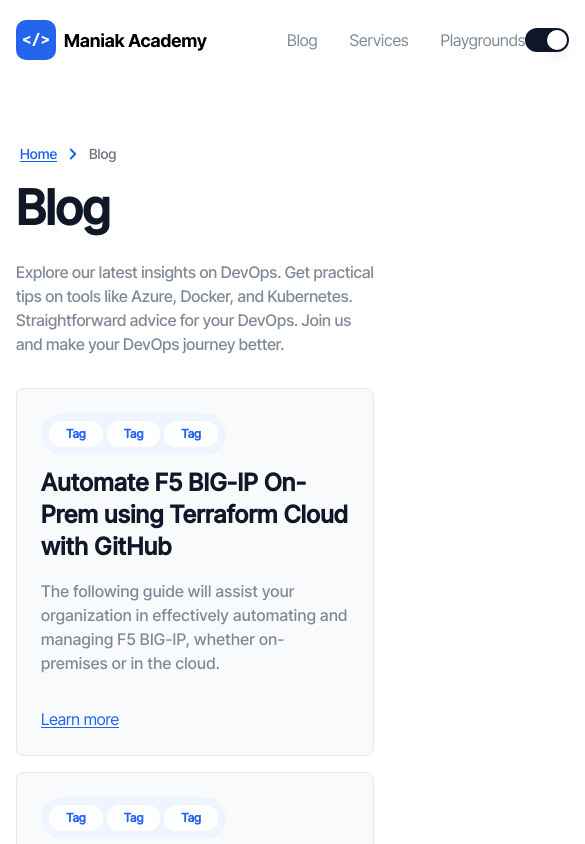
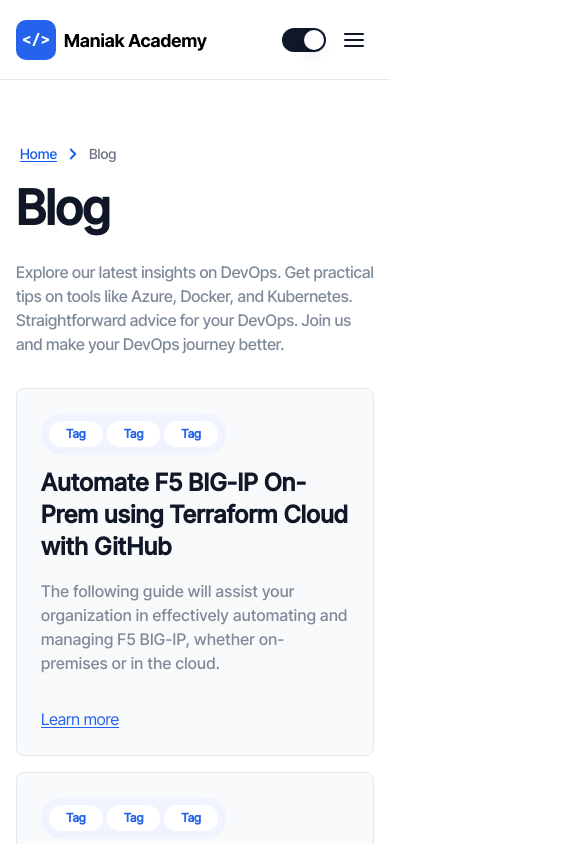
Before and after one commit to sebbycorp/project-maniak-io, a Next.js app: page /blog in a window 390 px wide. Shown: the top 844 px of the page, 585 px wide, since content can reach past the window. Built offline with nearby package versions, Linux system fonts and the light colour scheme.

Commit message:
responsive header + mobile menu

```diff
--- /dev/null
+++ b/src/components/login-button/index.tsx
@@ -0,0 +1,19 @@
+import { HTMLProps } from 'react';
+import { twMerge } from 'tailwind-merge';
+
+import { Button } from '../ui/button';
+import { LockIcon } from '../ui/lock-icon';
+
+export function LoginButton({ className }: HTMLProps<HTMLButtonElement>) {
+  return (
+    <Button
+      className={twMerge(
+        'flex gap-2 bg-transparent border border-transparent  text-[#2463EB] hover:border-gray-300',
+        className,
+      )}
+    >
+      <LockIcon />
+      Log in
+    </Button>
+  );
+}
--- /dev/null
+++ b/src/components/mobile-menu/index.tsx
@@ -0,0 +1,67 @@
+import Link from 'next/link';
+
+import { LoginButton } from '@/components/login-button';
+import { ContactUs } from '@/components/modals/contact-us';
+import { ThemeSwitcher } from '@/components/theme-switcher';
+import { Button } from '@/components/ui/button';
+import { Logo } from '@/components/ui/logo';
+import { Separator } from '@/components/ui/separator';
+import { Sheet, SheetContent, SheetFooter, SheetHeader, SheetTrigger } from '@/components/ui/sheet';
+
+import { routes } from '@/constants/routes';
+
+export function MobileMenu() {
+  return (
+    <div className="hidden max-md:block">
+      <Sheet>
+        <SheetTrigger asChild>
+          <div className="cursor-pointer p-2 flex items-center">
+            <svg
+              xmlns="http://www.w3.org/2000/svg"
+              width="24"
+              height="24"
+              viewBox="0 0 24 24"
+              fill="none"
+            >
+              <path
+                d="M3 12H21M3 6H21M3 18H21"
+                stroke="#101828"
+                stroke-width="2"
+                stroke-linecap="round"
+                stroke-linejoin="round"
+              />
+            </svg>
+          </div>
+        </SheetTrigger>
+        <SheetContent className="min-w-[100vw] py-8 pt-0 flex flex-col justify-between items-start">
+          <div className="inline-flex w-full flex-col gap-8">
+            <SheetHeader>
+              <div className="h-20 flex items-center justify-between mr-10 gap-2 relative">
+                <Logo />
+                <ThemeSwitcher />
+                <Separator className="absolute bottom-0 -left-6  min-w-[100vw]" />
+              </div>
+            </SheetHeader>
+            <ul className="flex flex-col gap-6">
+              {routes.map((route) => (
+                <Link
+                  className="text-[#7F8A99] hover:text-[#ccc] transition-colors text-lg"
+                  key={route.name}
+                  href={route.url}
+                >
+                  {route.name}
+                </Link>
+              ))}
+            </ul>
+          </div>
+          <SheetFooter>
+            <div className="flex gap-4">
+              <LoginButton />
+              <ContactUs />
+            </div>
+          </SheetFooter>
+        </SheetContent>
+      </Sheet>
+    </div>
+  );
+}
--- a/src/components/modals/contact-us.tsx
+++ b/src/components/modals/contact-us.tsx
@@ -1,3 +1,6 @@
+import { HTMLProps } from 'react';
+import { twMerge } from 'tailwind-merge';
+
 import { Button } from '@/components/ui/button';
 import { Checkbox } from '@/components/ui/checkbox';
 import {
@@ -11,11 +14,11 @@
 import { Input } from '@/components/ui/input';
 import { Textarea } from '@/components/ui/textarea';
 
-export function ContactUs() {
+export function ContactUs({ className }: HTMLProps<HTMLDivElement>) {
   return (
     <Dialog>
       <DialogTrigger asChild>
-        <Button className="bg-[#155EEF]">Contact us</Button>
+        <Button className={twMerge('bg-[#155EEF]', className)}>Contact us</Button>
       </DialogTrigger>
       <DialogContent className="sm:max-w-md">
         <DialogHeader>
--- a/src/components/ui/logo.tsx
+++ b/src/components/ui/logo.tsx
@@ -7,6 +7,7 @@
 
   return (
     <svg
+      className="max-w-full"
       width="191"
       height="40"
       viewBox="0 0 191 40"
--- /dev/null
+++ b/src/components/ui/sheet.tsx
@@ -0,0 +1,119 @@
+import * as SheetPrimitive from '@radix-ui/react-dialog';
+import { type VariantProps, cva } from 'class-variance-authority';
+import { X } from 'lucide-react';
+import * as React from 'react';
+
+import { cn } from '@/lib/utils';
+
+const Sheet = SheetPrimitive.Root;
+
+const SheetTrigger = SheetPrimitive.Trigger;
+
+const SheetClose = SheetPrimitive.Close;
+
+const SheetPortal = SheetPrimitive.Portal;
+
+const SheetOverlay = React.forwardRef<
+  React.ElementRef<typeof SheetPrimitive.Overlay>,
+  React.ComponentPropsWithoutRef<typeof SheetPrimitive.Overlay>
+>(({ className, ...props }, ref) => (
+  <SheetPrimitive.Overlay
+    className={cn(
+      'fixed inset-0 z-50 bg-black/80  data-[state=open]:animate-in data-[state=closed]:animate-out data-[state=closed]:fade-out-0 data-[state=open]:fade-in-0',
+      className,
+    )}
+    {...props}
+    ref={ref}
+  />
+));
+SheetOverlay.displayName = SheetPrimitive.Overlay.displayName;
+
+const sheetVariants = cva(
+  'fixed z-50 gap-4 bg-background p-6 shadow-lg transition ease-in-out data-[state=open]:animate-in data-[state=closed]:animate-out data-[state=closed]:duration-300 data-[state=open]:duration-500',
+  {
+    variants: {
+      side: {
+        top: 'inset-x-0 top-0 border-b data-[state=closed]:slide-out-to-top data-[state=open]:slide-in-from-top',
+        bottom:
+          'inset-x-0 bottom-0 border-t data-[state=closed]:slide-out-to-bottom data-[state=open]:slide-in-from-bottom',
+        left: 'inset-y-0 left-0 h-full w-3/4 border-r data-[state=closed]:slide-out-to-left data-[state=open]:slide-in-from-left sm:max-w-sm',
+        right:
+          'inset-y-0 right-0 h-full w-3/4  border-l data-[state=closed]:slide-out-to-right data-[state=open]:slide-in-from-right sm:max-w-sm',
+      },
+    },
+    defaultVariants: {
+      side: 'right',
+    },
+  },
+);
+
+interface SheetContentProps
+  extends React.ComponentPropsWithoutRef<typeof SheetPrimitive.Content>,
+    VariantProps<typeof sheetVariants> {}
+
+const SheetContent = React.forwardRef<
+  React.ElementRef<typeof SheetPrimitive.Content>,
+  SheetContentProps
+>(({ side = 'right', className, children, ...props }, ref) => (
+  <SheetPortal>
+    <SheetOverlay />
+    <SheetPrimitive.Content ref={ref} className={cn(sheetVariants({ side }), className)} {...props}>
+      {children}
+      <SheetPrimitive.Close className="absolute right-6 top-7 rounded-sm opacity-70 ring-offset-background transition-opacity hover:opacity-100 focus:outline-none focus:ring-2 focus:ring-ring focus:ring-offset-2 disabled:pointer-events-none data-[state=open]:bg-secondary">
+        <X className="h-6 w-6" />
+        <span className="sr-only">Close</span>
+      </SheetPrimitive.Close>
+    </SheetPrimitive.Content>
+  </SheetPortal>
+));
+SheetContent.displayName = SheetPrimitive.Content.displayName;
+
+const SheetHeader = ({ className, ...props }: React.HTMLAttributes<HTMLDivElement>) => (
+  <div className={cn('flex flex-col space-y-2 text-center sm:text-left', className)} {...props} />
+);
+SheetHeader.displayName = 'SheetHeader';
+
+const SheetFooter = ({ className, ...props }: React.HTMLAttributes<HTMLDivElement>) => (
+  <div
+    className={cn('flex flex-col-reverse sm:flex-row sm:justify-end sm:space-x-2', className)}
+    {...props}
+  />
+);
+SheetFooter.displayName = 'SheetFooter';
+
+const SheetTitle = React.forwardRef<
+  React.ElementRef<typeof SheetPrimitive.Title>,
+  React.ComponentPropsWithoutRef<typeof SheetPrimitive.Title>
+>(({ className, ...props }, ref) => (
+  <SheetPrimitive.Title
+    ref={ref}
+    className={cn('text-lg font-semibold text-foreground', className)}
+    {...props}
+  />
+));
+SheetTitle.displayName = SheetPrimitive.Title.displayName;
+
+const SheetDescription = React.forwardRef<
+  React.ElementRef<typeof SheetPrimitive.Description>,
+  React.ComponentPropsWithoutRef<typeof SheetPrimitive.Description>
+>(({ className, ...props }, ref) => (
+  <SheetPrimitive.Description
+    ref={ref}
+    className={cn('text-sm text-muted-foreground', className)}
+    {...props}
+  />
+));
+SheetDescription.displayName = SheetPrimitive.Description.displayName;
+
+export {
+  Sheet,
+  SheetPortal,
+  SheetOverlay,
+  SheetTrigger,
+  SheetClose,
+  SheetContent,
+  SheetHeader,
+  SheetFooter,
+  SheetTitle,
+  SheetDescription,
+};
--- a/src/sections/header/index.tsx
+++ b/src/sections/header/index.tsx
@@ -1,21 +1,25 @@
 import Link from 'next/link';
 
+import { LoginButton } from '@/components/login-button';
+import { MobileMenu } from '@/components/mobile-menu';
 import { ContactUs } from '@/components/modals/contact-us';
 import { ThemeSwitcher } from '@/components/theme-switcher';
 import { Button } from '@/components/ui/button';
 import { LockIcon } from '@/components/ui/lock-icon';
 import { Logo } from '@/components/ui/logo';
+import { Separator } from '@/components/ui/separator';
 
 import { routes } from '@/constants/routes';
 
 export function Header() {
   return (
-    <header className="flex justify-between h-20">
-      <div className="flex gap-20 items-center text-primary">
-        <Link href="/">
+    <header className="flex justify-between h-20 relative">
+      <Separator className="absolute bottom-0 left-1/2 -translate-x-2/4 w-screen" />
+      <div className="flex gap-20 items-center text-primary max-lg:gap-8">
+        <Link href="/" className="max-md:mr-4">
           <Logo />
         </Link>
-        <nav className="flex gap-8 items-center">
+        <nav className="flex gap-8 items-center max-lg:gap-4 max-md:hidden">
           {routes.map((route) => (
             <Link
               className="text-[#7F8A99] hover:text-[#ccc] transition-colors"
@@ -27,14 +31,12 @@
           ))}
         </nav>
       </div>
-      <div className="flex items-center gap-5">
+      <div className="flex items-center gap-5 max-lg:gap-2">
         <ThemeSwitcher />
         <div className="flex items-center gap-2">
-          <Button className="flex gap-2 bg-transparent border border-transparent  text-[#2463EB] hover:border-gray-300">
-            <LockIcon />
-            Log in
-          </Button>
-          <ContactUs />
+          <LoginButton className="max-md:hidden" />
+          <ContactUs className="max-md:hidden" />
+          <MobileMenu />
         </div>
       </div>
     </header>
```
